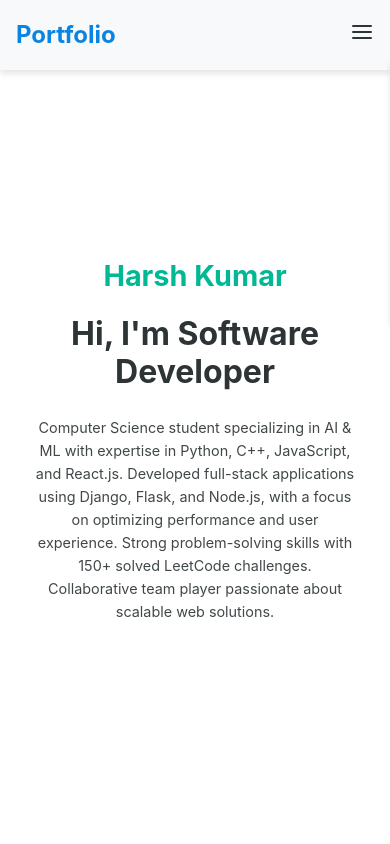
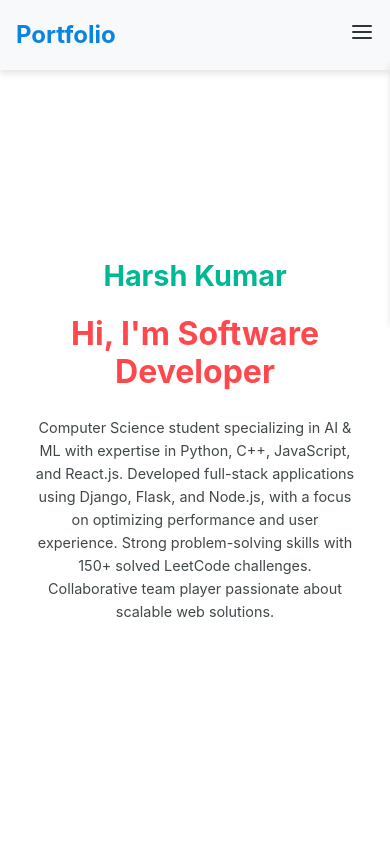
Before and after one commit to HarshKumar79/Portfolio, a React (Create React App) app: page / in a window 390 px wide. Shown: the top 844 px of the page. Built offline with nearby package versions, Linux system fonts and the light colour scheme.

Commit message:
update hero

```diff
--- a/src/sections/Hero.module.css
+++ b/src/sections/Hero.module.css
@@ -39,6 +39,7 @@
   margin-bottom: 1.5rem;
   line-height: 1.2;
   font-weight: 700;
+  color: #ff474c;
 }
 
 .typingText {
@@ -101,11 +102,11 @@
   }
 
   .title {
-    font-size: 2.5rem;
+    font-size: 2rem;
   }
 
   .name {
-    font-size: 2rem;
+    font-size: 2.5rem;
   }
 
   .subtitle {
```
